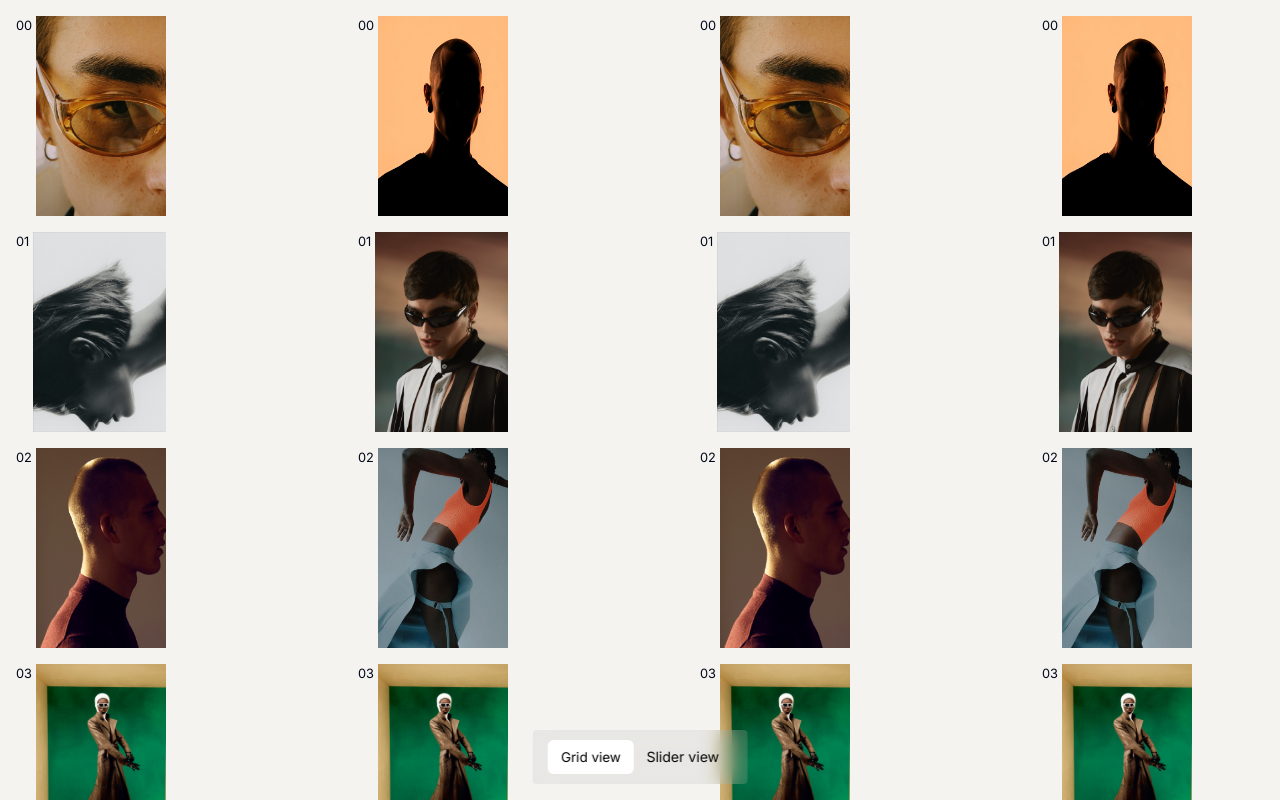
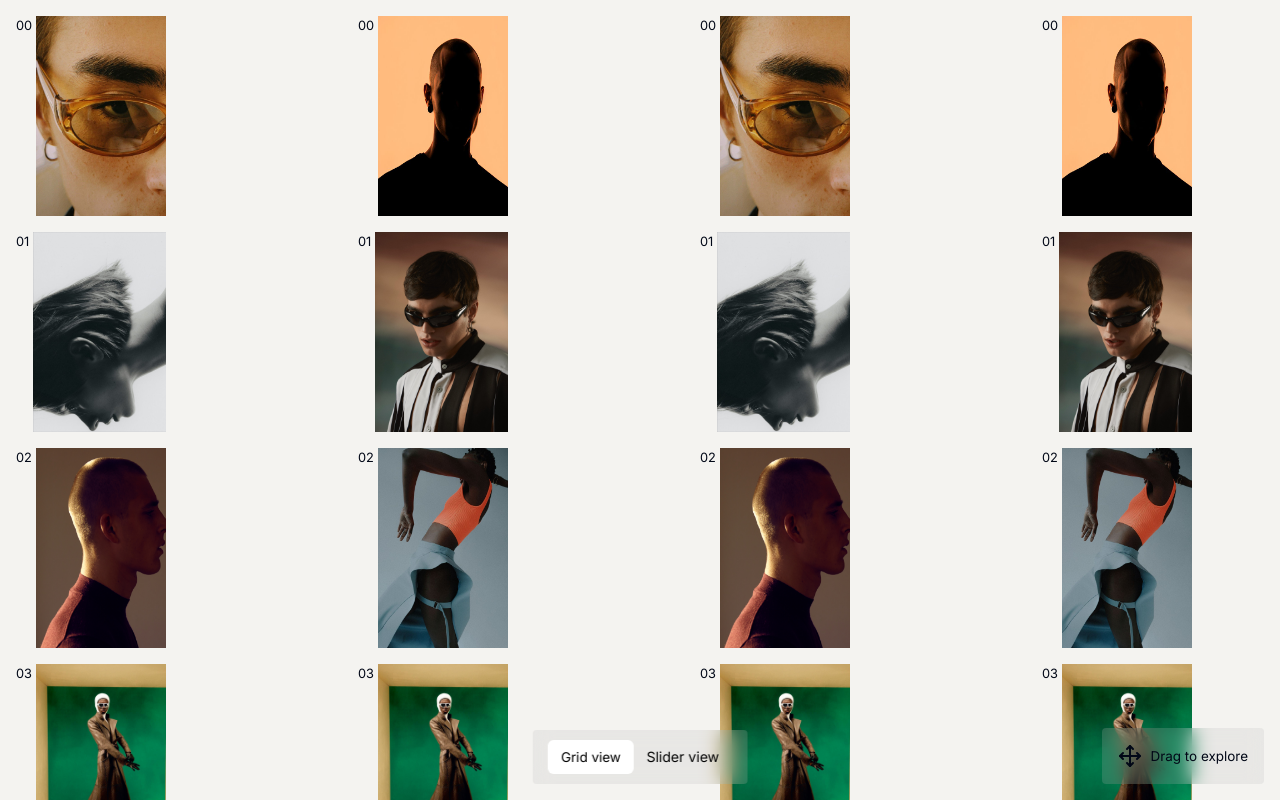
Before and after one commit to thecode-master-sy/micro-animations, a Next.js app: page /draggable-photo-gallery in a window 1280 px wide. Built offline with nearby package versions, Linux system fonts and the light colour scheme.

Commit message:
feat: draggable-photo-gallery

```diff
--- a/app/(animations)/draggable-photo-gallery/_components/draggable-gallery-column.tsx
+++ b/app/(animations)/draggable-photo-gallery/_components/draggable-gallery-column.tsx
@@ -1,16 +1,18 @@
 "use client";
 import { gallery } from "../static";
-import { Dispatch, SetStateAction, useState } from "react";
+import { Dispatch, RefObject, SetStateAction, useState } from "react";
 import { cn } from "@/lib/utils";
 import Image from "next/image";
 import { motion } from "motion/react";
 
 export const DraggableGalleryColumn = ({
+
   inverse,
   setMouseFollowerShouldShow,
   setDisplayText,
 }: {
   inverse?: boolean;
+
   setMouseFollowerShouldShow: Dispatch<SetStateAction<boolean>>;
   setDisplayText: Dispatch<SetStateAction<string>>;
 }) => {
--- a/app/(animations)/draggable-photo-gallery/_components/draggable-gallery.tsx
+++ b/app/(animations)/draggable-photo-gallery/_components/draggable-gallery.tsx
@@ -10,9 +10,10 @@ import {
   useMotionValue,
   animate,
 } from "motion/react";
-import { useRef, useEffect, useState } from "react";
+import { useRef, useEffect, useState, useLayoutEffect } from "react";
 import { MouseFollower } from "./mouse-follower";
 import { GallerySwitch } from "./switch-gallery-view";
+import { InfoPannel } from "./info-pannel";
 
 export const DraggableGallery = ({
   scrollYProgress,
@@ -43,26 +44,11 @@ export const DraggableGallery = ({
   const galleryControls = useAnimation();
   const y = useMotionValue(0);
   const x = useMotionValue(0);
-  // const scrollYProgressTransform = useTransform(
-  //   scrollYProgress,
-  //   [0, 1],
-  //   [0, -constraints.height]
-  // );
-  // const scrollXProgressTransform = useTransform(
-  //   scrollXProgress,
-  //   [0, 1],
-  //   [0, -constraints.width]
-  // );
-  // useMotionValueEvent(scrollYProgressTransform, "change", (latest) => {
-  //   y.set(latest);
-  // });
-  // useMotionValueEvent(scrollXProgressTransform, "change", (latest) => {
-  //   x.set(latest);
-  // });  => scroll was had to integrate.
+
   useEffect(() => {
     const containerRect = containerRef?.current?.getBoundingClientRect();
     const rect = constraintsRef?.current?.getBoundingClientRect();
-    console.log(rect);
+
     if (rect && containerRect) {
       setConstraints({
         right: rect.right,
@@ -80,11 +66,8 @@ export const DraggableGallery = ({
   }, []);
 
   return (
-    <div className="h-[350vh] w-[350vw] relative">
-      <div
-        ref={containerRef}
-        className="w-screen h-[100svh] sticky top-0 overflow-hidden"
-      >
+    <div ref={containerRef} className="w-screen h-[100svh] overflow-hidden">
+      <InfoPannel />
       <MouseFollower
         shouldShow={mouseFollowerShouldShow}
         displayText={displayText}
@@ -92,15 +75,15 @@ export const DraggableGallery = ({
       <GallerySwitch setDrag={setDrag} galleryControls={galleryControls} />
       <motion.div
         ref={constraintsRef}
-          drag={drag}
+        drag={!drag ? "x" : drag}
         dragConstraints={{
           right: constraints.left,
-            left: -(constraints.right - containerBoundaries.width),
+          left: -(constraints.width - containerBoundaries.width),
           top: -(constraints.bottom - containerBoundaries.height),
           bottom: -constraints.top,
         }}
         animate={galleryControls}
-          className="min-h-screen w-max cursor-grabbing flex gap-[15vw]  bg-[#f4f3f0] p-4 draggable-gallery"
+        className="min-h-screen w-fit cursor-grabbing flex gap-[15vw]  bg-[#f4f3f0] p-4 draggable-gallery"
       >
         <DraggableGalleryColumn
           setMouseFollowerShouldShow={setMouseFollowerShouldShow}
@@ -117,6 +100,5 @@ export const DraggableGallery = ({
           ))}
       </motion.div>
     </div>
-    </div>
   );
 };
--- /dev/null
+++ b/app/(animations)/draggable-photo-gallery/_components/info-pannel.tsx
@@ -0,0 +1,12 @@
+"use client";
+
+import { Move } from "lucide-react";
+
+export const InfoPannel = () => {
+  return (
+    <div className="hidden md:flex gap-2 items-center bg-blur absolute right-4 bottom-4 p-4 z-10 rounded-sm  ">
+      <Move />
+      <span>Drag to explore</span>
+    </div>
+  );
+};
--- a/app/(animations)/draggable-photo-gallery/_components/switch-gallery-view.tsx
+++ b/app/(animations)/draggable-photo-gallery/_components/switch-gallery-view.tsx
@@ -18,6 +18,7 @@ export const GallerySwitch = ({
   galleryControls: AnimationControls;
 }) => {
   const { contextSafe } = useGSAP();
+  const router = useRouter();
   const [activeLayout, setActiveLayout] = useState("grid");
 
   const onSliderButtonClick = contextSafe(async () => {
@@ -93,11 +94,11 @@ export const GallerySwitch = ({
     <div className="absolute   bottom-4 left-1/2 flex bg-blur px-4 py-2 md:py-[0.8vw] md:px-[1.2vw] rounded-sm z-10 -translate-x-1/2">
       <button
         className={cn(
-          "px-2 py-1 md:px-[1vw] md:py-[0.5vw] rounded-sm relative  text-black text-[14px] md:text-[1.05vw] "
+          "px-2 py-1 w-fit md:px-[1vw] md:py-[0.5vw] rounded-sm relative  text-black text-[14px] md:text-[1.05vw] "
         )}
         onClick={() => onGridButtonClick()}
       >
-        <span>Grid view</span>
+        <span className="w-max">Grid view</span>
         {activeLayout === "grid" && (
           <motion.span
             layoutId="active-item"
@@ -107,11 +108,11 @@ export const GallerySwitch = ({
       </button>
       <button
         className={cn(
-          "px-2 py-1 md:px-[1vw] md:py-[0.5vw] relative text-black  text-[14px] md:text-[1.1vw]"
+          "px-2 py-1 w-fit  md:px-[1vw] md:py-[0.5vw] relative text-black  text-[14px] md:text-[1.1vw]"
         )}
         onClick={() => onSliderButtonClick()}
       >
-        <span> Slider view</span>
+        <span className="w-max"> Slider view</span>
         {activeLayout === "slider" && (
           <motion.span
             layoutId="active-item"
--- a/app/(animations)/draggable-photo-gallery/page.tsx
+++ b/app/(animations)/draggable-photo-gallery/page.tsx
@@ -11,7 +11,7 @@ export default function DragglePhotoGallery() {
 
   return (
     <div
-      className="w-screen h-screen  overflow-hidden bg-[#f4f3f0] relative"
+      className="w-screen h-screen  overflow-hidden bg-[#f4f3f0] relative  text-[14px] md:text-[1.05vw] "
       ref={scrollReference}
     >
       <DraggableGallery
```
Lines whose indentation alone changed are shown as unchanged.
